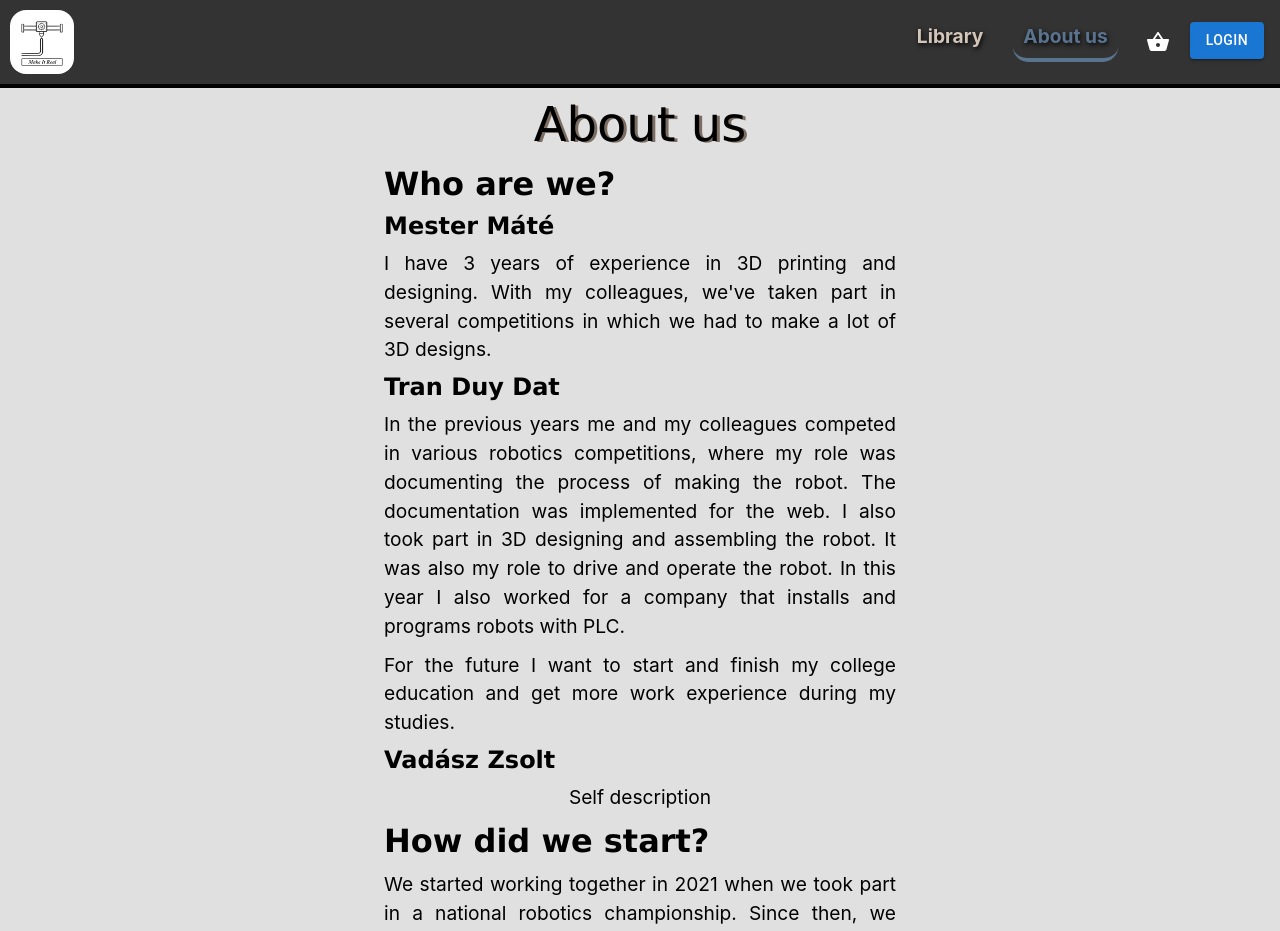
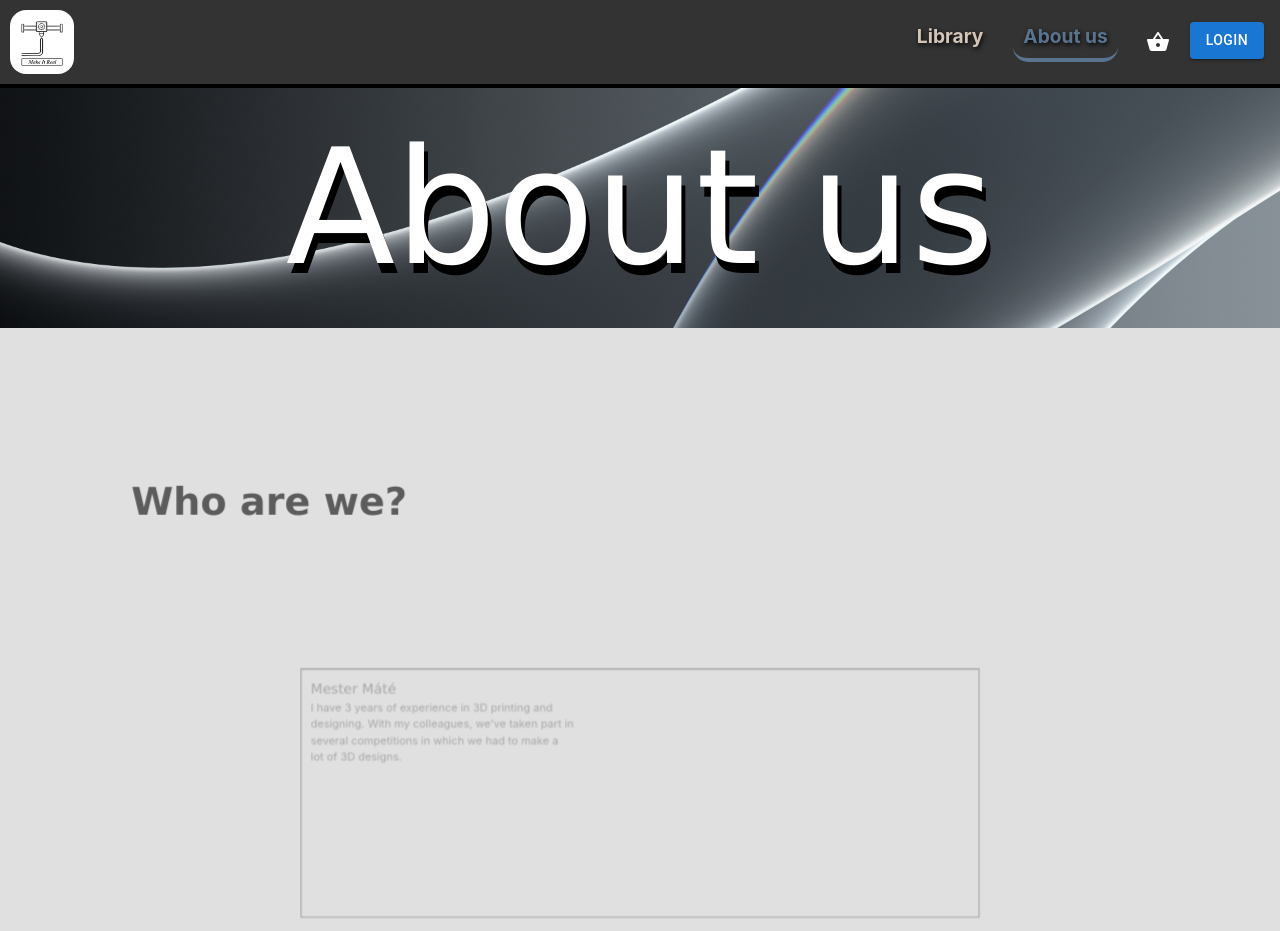
Before and after one commit to TranRobi/VizsgaRemek_MakeItReal, a React (Create React App) app in the folder frontend/: page /aboutus in a window 1280 px wide. Shown: the top 931 px of the page. Built offline with nearby package versions, Linux system fonts and the light colour scheme.

Commit message:
styling aboutus page in progress

```diff
--- a/frontend/src/App.css
+++ b/frontend/src/App.css
@@ -46,242 +46,7 @@ body::-webkit-scrollbar {
 body {
   background-color: #e0e0e0;
 }
-nav {
-  border-bottom: solid 4px black;
-  position: relative;
-  justify-content: space-between;
-  display: flex;
-  width: 100%;
-  background-color: #333333;
-  height: 4rem;
-  align-items: center;
-}
-
-nav a {
-  position: relative;
-  color: #d3c5b8;
-  font-weight: bold;
-  text-decoration: none;
-  font-size: larger;
-  margin-right: 20px;
-  padding: 10px 10px;
-  transition: 0.5s;
-  text-shadow: 1px 2px 5px black;
-}
-nav a:hover {
-  color: #5a738e;
-}
-nav a span {
-  position: absolute;
-  top: 0;
-  left: 0;
-  width: 100%;
-  height: 100%;
-  transform: scale(0) translateY(50px);
-  border-radius: 15px;
-  border-bottom: #5a738e 4px solid;
-  transition: 0.5s;
-}
-nav a.active {
-  color: #5a738e;
-}
-nav a.active span {
-  position: absolute;
-  top: 0;
-  left: 0;
-  width: 100%;
-  height: 100%;
-  transform: scale(1) translateY(0);
-  border-radius: 15px;
-  border-bottom: #5a738e 4px solid;
-}
-nav a:hover span {
-  transform: scale(1) translateY(0);
-}
-nav h1 {
-  color: #d3c5b8;
-  margin-left: 10px;
-}
-nav ul {
-  display: flex;
-}
-nav li {
-  list-style: none;
-}
 
 .menu {
   width: auto;
 }
-
-.logo {
-  width: 5%;
-  margin: 10px;
-  border-radius: 25%;
-}
-.LoginContainer {
-  display: flex;
-  justify-content: center;
-  align-items: center;
-}
-.cards {
-  display: flex;
-  flex-wrap: wrap;
-}
-.card {
-  padding: 10px;
-  margin: 20px;
-  color: #d3c5b8;
-  position: relative;
-  background-color: #0e191f;
-  width: 15%;
-  height: fit-content;
-  transition: 0.5s;
-  border-radius: 15px;
-}
-@property --angle {
-  syntax: "<angle>";
-  initial-value: 0deg;
-  inherits: false;
-}
-.cards .card span:after {
-  box-shadow: 5px 5px 5px gray;
-  content: "";
-  width: 100%;
-  height: 100%;
-  background-image: conic-gradient(from var(--angle), #3d606e, #090f13);
-  position: absolute;
-  left: 50%;
-  top: 50%;
-  translate: -50% -50%;
-  z-index: -1;
-  border-radius: 15px;
-  padding: 5px;
-  animation: 3s spin linear infinite;
-}
-
-.cards .card span::before {
-  filter: blur(3rem);
-}
-
-.card h2,
-p {
-  width: fit-content;
-  margin: auto;
-  padding: 5px;
-}
-
-.card a {
-  display: flex;
-  justify-content: center;
-  padding: 10px;
-  border-radius: 15px;
-  color: white;
-  background-color: #090f13;
-  border: 2px white solid;
-}
-
-.card a:hover {
-  color: #5a738e;
-  border-color: #5a738e;
-  transition: 0.5s;
-  background: #0e191f;
-}
-@keyframes spin {
-  from {
-    --angle: 0deg;
-  }
-  to {
-    --angle: 360deg;
-  }
-}
-
-.card img {
-  display: block;
-  margin-left: auto;
-  margin-right: auto;
-  width: 100%;
-  height: 100%;
-}
-
-section {
-  display: flex;
-  width: 80%;
-  height: 50vh;
-  background-color: #d3c5b8;
-  border-radius: 15px;
-  border: 2px solid #0e191f;
-  box-shadow: #0e191f 10px 5px;
-  margin: 2rem auto;
-  padding: 2rem;
-  justify-content: space-between;
-}
-section h1 {
-  font-size: 4rem;
-  font-family: "Lucida Sans", "Lucida Sans Regular", "Lucida Grande",
-    "Lucida Sans Unicode", Geneva, Verdana, sans-serif;
-  text-shadow: #7b6d62 3px 1px;
-}
-
-section h3 {
-  font-size: 1.5rem;
-  font-family: "Segoe UI", Tahoma, Geneva, Verdana, sans-serif;
-}
-
-section h2 {
-  font-size: 1.5rem;
-}
-
-section a {
-  display: block;
-  width: fit-content;
-  margin: 1.5rem 0;
-  padding: 1.1rem;
-  background-color: #888888;
-  border-top-right-radius: 30%;
-  border-bottom-right-radius: 30%;
-  color: #171717;
-  font-size: 1.3rem;
-}
-section a:hover {
-  padding: 1.1rem;
-  background-color: #333333;
-  border-top-right-radius: 30%;
-  border-bottom-right-radius: 30%;
-  color: rgb(200, 200, 200);
-  font-size: 1.3rem;
-  transition: 0.5s;
-}
-section div {
-  width: 50%;
-}
-
-.aboutus h1 {
-  font-size: 3rem;
-  font-family: "Lucida Sans", "Lucida Sans Regular", "Lucida Grande",
-    "Lucida Sans Unicode", Geneva, Verdana, sans-serif;
-  text-shadow: #7b6d62 3px 1px;
-  text-align: center;
-}
-
-.aboutus h2 {
-  font-size: 2rem;
-  font-family: "Lucida Sans", "Lucida Sans Regular", "Lucida Grande",
-    "Lucida Sans Unicode", Geneva, Verdana, sans-serif;
-  padding-left: 30%;
-  font-weight: bolder;
-}
-
-.aboutus h3 {
-  font-size: 1.5rem;
-  font-family: "Lucida Sans", "Lucida Sans Regular", "Lucida Grande",
-    "Lucida Sans Unicode", Geneva, Verdana, sans-serif;
-  padding-left: 30%;
-  font-weight: bold;
-}
-
-.aboutus p {
-  font-size: 1.2rem;
-  padding-left: 30%;
-  padding-right: 30%;
-  text-align: justify;
-}
--- /dev/null
+++ b/frontend/src/Pages/AboutUs/AboutUs.css
@@ -0,0 +1,69 @@
+.hero {
+  background-image: url("../../../public/background_about2.jpg");
+  height: 30vh;
+  background-repeat: no-repeat;
+  background-size: cover;
+}
+.hero-text {
+  font-size: 10rem;
+  text-align: center;
+  align-self: center;
+  text-shadow: black 4px 10px;
+  font-family: "Lucida Sans", "Lucida Sans Regular", "Lucida Grande",
+    "Lucida Sans Unicode", Geneva, Verdana, sans-serif;
+}
+.aboutus .section-title {
+  font-size: 3rem;
+  font-family: "Lucida Sans", "Lucida Sans Regular", "Lucida Grande",
+    "Lucida Sans Unicode", Geneva, Verdana, sans-serif;
+  font-weight: bold;
+  color: black;
+}
+
+.aboutus h2 {
+  font-size: 2rem;
+  font-family: "Lucida Sans", "Lucida Sans Regular", "Lucida Grande",
+    "Lucida Sans Unicode", Geneva, Verdana, sans-serif;
+  font-weight: bold;
+  color: black;
+}
+
+.aboutus h3 {
+  font-size: 1.5rem;
+  font-family: "Lucida Sans", "Lucida Sans Regular", "Lucida Grande",
+    "Lucida Sans Unicode", Geneva, Verdana, sans-serif;
+}
+
+.aboutus .in {
+  animation: appear 1s linear;
+  animation-timeline: view();
+  animation-range: entry 0;
+}
+
+.member {
+  width: 90%;
+  margin: auto;
+  padding: 1rem;
+  height: 50vh;
+  border: black solid 2px;
+  margin-bottom: 1rem;
+}
+.description {
+  font-size: 1.2rem;
+  text-align: justify;
+  width: 40%;
+}
+.member h3,
+.description {
+  text-align: left;
+}
+@keyframes appear {
+  from {
+    opacity: 0;
+    scale: 0.5;
+  }
+  to {
+    opacity: 1;
+    scale: 1;
+  }
+}
--- a/frontend/src/Pages/AboutUs/AboutUs.js
+++ b/frontend/src/Pages/AboutUs/AboutUs.js
@@ -1,5 +1,5 @@
 import React from "react";
-
+import "./AboutUs.css";
 import Navbar from "../../components/Navbar/Navbar";
 import Footer from "../../components/Footer/Footer";
 
@@ -9,57 +9,65 @@ function AboutUs() {
       <Navbar />
       <div className="aboutus">
         <div className="h-fit">
-          <h1>About us</h1>
-          <h2>Who are we?</h2>
-          <div className="members">
-            <div className="Mate">
+          <div className="hero">
+            <h1 className="text-white font-serif hero-text">About us</h1>
+          </div>
+          <section className="in">
+            <h2 className="section-title">Who are we?</h2>
+            <div className="members in">
+              <div className="member in">
                 <h3>Mester Máté</h3>
                 <p className="description">
-                I have 3 years of experience in 3D printing and designing. With
-                my colleagues, we've taken part in several competitions in which
-                we had to make a lot of 3D designs.
+                  I have 3 years of experience in 3D printing and designing.
+                  With my colleagues, we've taken part in several competitions
+                  in which we had to make a lot of 3D designs.
                 </p>
               </div>
-            <div className="Trani">
+              <div className="member in">
                 <h3>Tran Duy Dat</h3>
                 <p className="description">
                   In the previous years me and my colleagues competed in various
-                robotics competitions, where my role was documenting the process
-                of making the robot. The documentation was implemented for the
-                web. I also took part in 3D designing and assembling the robot.
-                It was also my role to drive and operate the robot. In this year
-                I also worked for a company that installs and programs robots
-                with PLC.
+                  robotics competitions, where my role was documenting the
+                  process of making the robot. The documentation was implemented
+                  for the web. I also took part in 3D designing and assembling
+                  the robot. It was also my role to drive and operate the robot.
+                  In this year I also worked for a company that installs and
+                  programs robots with PLC.
                 </p>
                 <p>
                   For the future I want to start and finish my college education
                   and get more work experience during my studies.
                 </p>
               </div>
-            <div className="Zsolt">
+              <div className="member">
                 <h3>Vadász Zsolt</h3>
-              <p className="description">Self description</p>
+                <p className="description">lorem</p>
               </div>
             </div>
-          <h2>How did we start?</h2>
+          </section>
+          <section className="in">
+            <h2 className="section-title">How did we start?</h2>
             <p>
-            We started working together in 2021 when we took part in a national
-            robotics championship. Since then, we competed in several national
-            and international competitions, we are four times Hungarian
-            champions. In the preparations for the championships, we had to make
-            lots of 3D models so we learnt how to design models in 3D. That is
-            where the idea came for this application. It is for those, who want
-            to make an idea real but don't have the resources to make it real.
+              We started working together in 2021 when we took part in a
+              national robotics championship. Since then, we competed in several
+              national and international competitions, we are four times
+              Hungarian champions. In the preparations for the championships, we
+              had to make lots of 3D models so we learnt how to design models in
+              3D. That is where the idea came for this application. It is for
+              those, who want to make an idea real but don't have the resources
+              to make it real.
             </p>
-
-          <h2>What are we doing?</h2>
+          </section>
+          <section className="in">
+            <h2 className="section-title">What are we doing?</h2>
             <p>
-            We are making your ideas real. If you know how to 3D model, you can
-            send your design and we will print it out and send it to you. If you
-            don't know how to model, don't worry we got you. You can send a
-            description of what you need. We'll contact you and design the model
-            for you, then print and ship.
+              We are making your ideas real. If you know how to 3D model, you
+              can send your design and we will print it out and send it to you.
+              If you don't know how to model, don't worry we got you. You can
+              send a description of what you need. We'll contact you and design
+              the model for you, then print and ship.
             </p>
+          </section>
         </div>
       </div>
       <Footer />
--- a/frontend/src/components/Cards/Card.js
+++ b/frontend/src/components/Cards/Card.js
@@ -1,13 +1,15 @@
 import React from "react";
 import { NavLink } from "react-router-dom";
+
+import "./Card.css";
 
 function Card({ prod }) {
   return (
     <div className="card">
       <img src={prod.img} alt="Product" />
       <h2>{prod.name}</h2>
-      <p>Price: {prod.price}</p>
-      <p>{prod.description}</p>
+      <p className="cardp">Price: {prod.price}</p>
+      <p className="cardp">{prod.description}</p>
       <div>
         <NavLink to={`/library/${prod.id}`}>View prouduct</NavLink>
       </div>
--- a/frontend/src/components/Navbar/Navbar.js
+++ b/frontend/src/components/Navbar/Navbar.js
@@ -9,6 +9,8 @@ import Register from "../../Pages/Register/Register";
 import Basket from "../Basket/Basket";
 import ShoppingBasketIcon from "@mui/icons-material/ShoppingBasket";
 import { BasketContext } from "../context/BasketContext";
+
+import "./Navbar.css";
 function Navbar() {
   const { basketList, setBasketList } = useContext(BasketContext);
   const [isOpened, setIsOpened] = useState(false);
```
Also changed, not shown: frontend/src/Pages/Home/Home.css (added, +51 -0 lines), frontend/src/Pages/Home/Home.js (+10 -4 lines), frontend/src/components/Cards/Card.css (added, +79 -0 lines), frontend/src/components/Navbar/Navbar.css (added, +73 -0 lines), frontend/public/background_about2.jpg (added), frontend/public/background_aboutus.jpg (added). Lines whose indentation alone changed are shown as unchanged.
